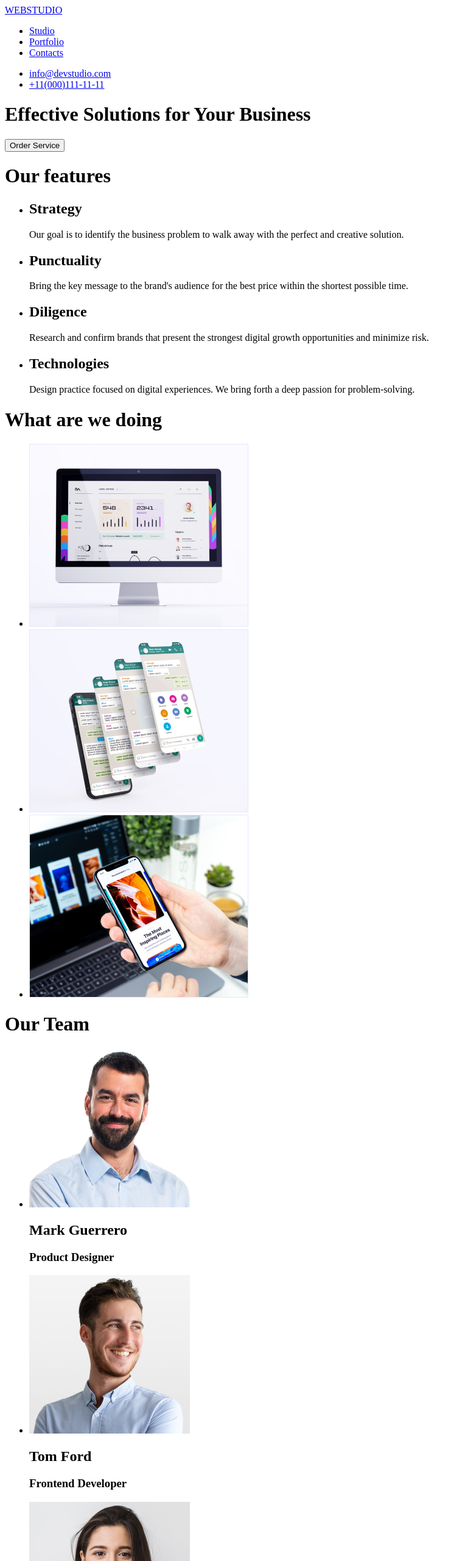
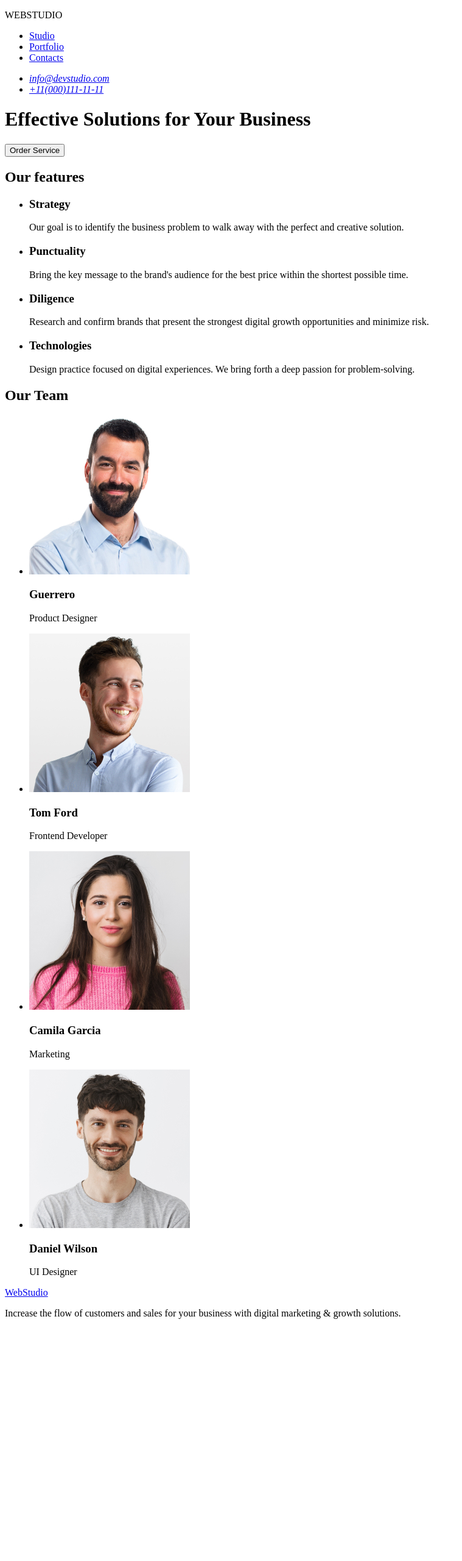
Before and after one commit to Hezaarfenn/goit-markup-hw-01, a plain HTML site: page index.html in a window 1280 px wide. Shown: the top 2560 px of the page at 61% size, without its empty margins (0-759 px from the left). After the commit the page ends 2179 px from the top, so only its background shows below. Drawn offline with Linux system fonts and the light colour scheme.

Commit message:
düzeltme

```diff
--- a/index.html
+++ b/index.html
@@ -8,8 +8,8 @@
 <body>
     <header>
         <div>
+            <p>WEBSTUDIO</p>
             <nav>
-                <a href="#">WEBSTUDIO</a>
                 <ul>
                     <li><a href="#">Studio</a></li>
                     <li><a href="#">Portfolio</a></li>
@@ -18,75 +18,67 @@
             </nav>
         </div>
         <div>
-            <ul>
-                <li><a href="mailto:info@devstudio.com">info@devstudio.com</a></li>
-                <li><a href="tel:+11(000)111-11-11">+11(000)111-11-11</a></li>
-            </ul>
+            <address>
+                <ul>
+                    <li><a href="mailto:info@devstudio.com">info@devstudio.com</a></li>
+                    <li><a href="tel:+11(000)111-11-11">+11(000)111-11-11</a></li>
+                </ul>
+            </address>
         </div>
     </header>
 
     <main>
-        <div>
+        <div 1-bölüm>
             <h1>Effective Solutions for Your Business</h1>
-            <button>Order Service</button>
+            <button type="button">Order Service</button>
         </div>
-        <div>
-            <h1>Our features</h1>
+        <div 2-bölüm>
+            <h2>Our features</h2>
             <ul>
                 <li>
-                    <h2>Strategy</h2>
+                    <h3>Strategy</h3>
                     <p>Our goal is to identify the business problem to walk away with the perfect and creative solution.</p>
                 </li>
                 <li>
-                    <h2>Punctuality</h2>
+                    <h3>Punctuality</h3>
                     <p>Bring the key message to the brand's audience for the best price within the shortest possible time.</p>
                 </li>
                 <li>
-                    <h2>Diligence</h2>
+                    <h3>Diligence</h3>
                     <p>Research and confirm brands that present the strongest digital growth opportunities and minimize risk.</p>
                 </li>
                 <li>
-                    <h2>Technologies</h2>
+                    <h3>Technologies</h3>
                     <p>Design practice focused on digital experiences. We bring forth a deep passion for problem-solving.</p>
                 </li>
             </ul>
         </div>
-        <div>
-            <h1>What are we doing</h1>
+        <div 3-bölüm>
+            <h2>Our Team</h2>
             <ul>
                 <li>
-                    <img src="./images/services-1.jpg" alt="services-1">
+                    <img width="264"
+                        src="./images/team-1.jpg" alt="team-1">
+                    <h3>Guerrero</h3>
+                    <p>Product Designer</p>
                 </li>
                 <li>
-                    <img src="./images/services-2.jpg" alt="services-2">
+                    <img width="264"
+                        src="./images/team-2.jpg" alt="team-2">
+                    <h3>Tom Ford</h3>
+                    <p>Frontend Developer</p>
                 </li>
                 <li>
-                    <img src="./images/services-3.jpg" alt="services-3">
-                </li>
-            </ul>
-        </div>
-        <div>
-            <h1>Our Team</h1>
-            <ul>
-                <li>
-                    <img src="./images/team-1.jpg" alt="team-1">
-                    <h2>Mark Guerrero</h2>
-                    <h3>Product Designer</h3>
+                    <img width="264"
+                        src="./images/team-3.jpg" alt="team-3">
+                    <h3>Camila Garcia</h3>
+                    <p>Marketing</p>
                 </li>
                 <li>
-                    <img src="./images/team-2.jpg" alt="team-2">
-                    <h2>Tom Ford</h2>
-                    <h3>Frontend Developer</h3>
-                </li>
-                <li>
-                    <img src="./images/team-3.jpg" alt="team-3">
-                    <h2>Camila Garcia</h2>
-                    <h3>Marketing</h3>
-                </li>
-                <li>
-                    <img src="./images/team-4.jpg" alt="team-4">
-                    <h2>Daniel Wilson</h2>
-                    <h3>UI Designer</h3>
+                    <img width="264"
+                        src="./images/team-4.jpg" alt="team-4">
+                    <h3>Daniel Wilson</h3>
+                    <p>UI Designer</p>
                 </li>
             </ul>
         </div>
@@ -94,7 +86,7 @@
 
     <footer>
         <div>
-            <a href="#">WebStudio</a>
+            <a href="./index.html">WebStudio</a>
             <p>Increase the flow of customers and sales for your business with digital marketing & growth solutions.</p>
         </div>
     </footer>
```
